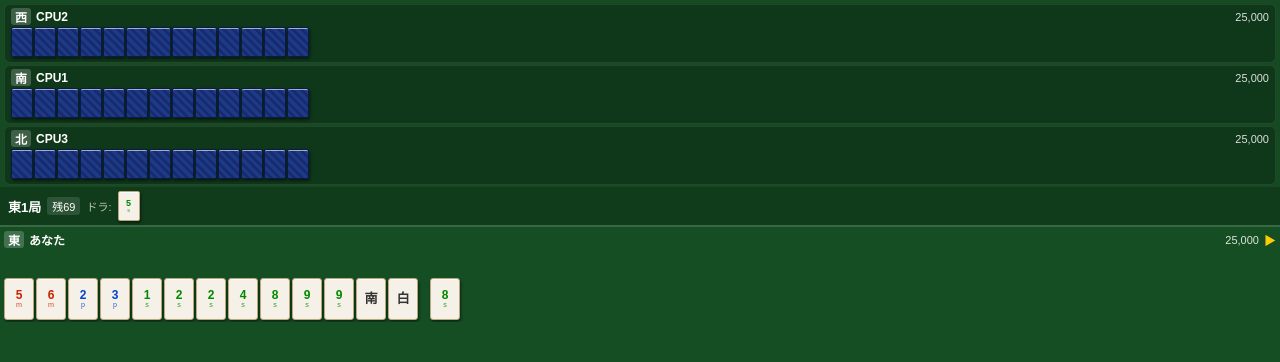
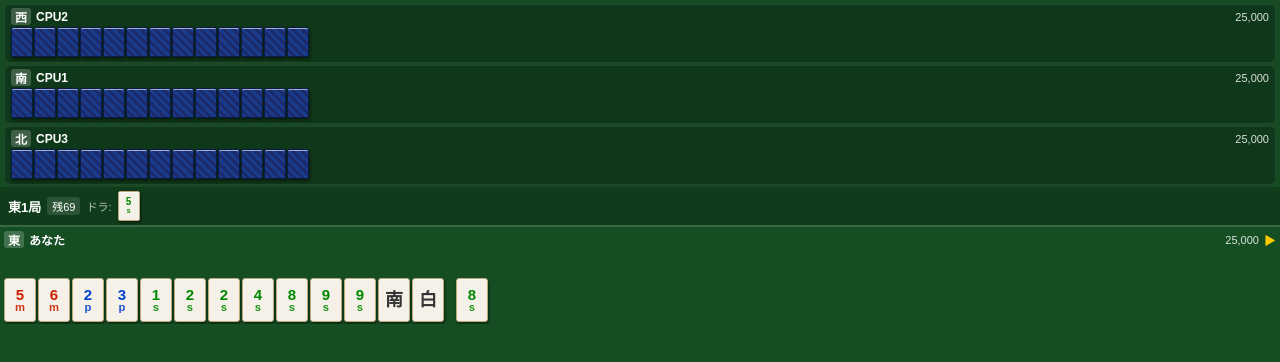
Before and after one commit to cosaca-taco/games, a React (Vite) app in the folder mahjong/: page / in a window 1280 px wide. Both pictures are taken after a click on the button "ゲーム開始". Shown: the top 362 px of the page. Built offline with nearby package versions, Linux system fonts and the light colour scheme; the HTML template or start-up script is replaced by a standard one.

Commit message:
Increase tile font sizes: number 12→15px, suit label 0.6→0.75em
https://claude.ai/code/session_015iGUXUyWHt4CZu4SjVQz38

```diff
--- a/mahjong/src/index.css
+++ b/mahjong/src/index.css
@@ -47,20 +47,20 @@ body {
 .tile-sm {
   width: 22px;
   height: 30px;
-  font-size: 9px;
+  font-size: 10px;
   border-radius: 2px;
 }
 
 .tile-md {
-  width: 30px;
-  height: 42px;
-  font-size: 12px;
+  width: 32px;
+  height: 44px;
+  font-size: 15px;
 }
 
 .tile-lg {
-  width: 44px;
-  height: 60px;
-  font-size: 18px;
+  width: 46px;
+  height: 64px;
+  font-size: 22px;
 }
 
 .tile-clickable {
@@ -95,15 +95,16 @@ body {
 }
 
 .tile-suit-label {
-  font-size: 0.6em;
+  font-size: 0.75em;
   line-height: 1;
-  opacity: 0.8;
+  opacity: 0.9;
+  font-weight: bold;
 }
 
 .tile-kanji {
   font-weight: bold;
   line-height: 1;
-  font-size: 1.1em;
+  font-size: 1.2em;
 }
 
 .tile-red-dot {
```
